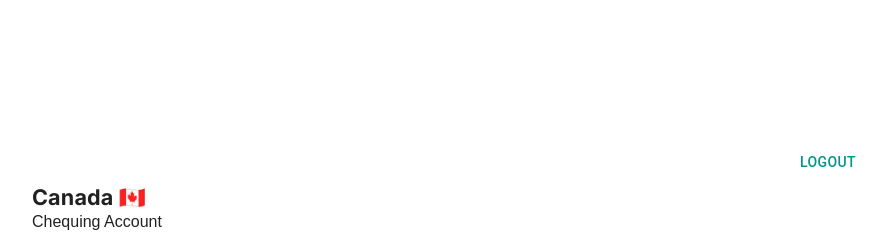
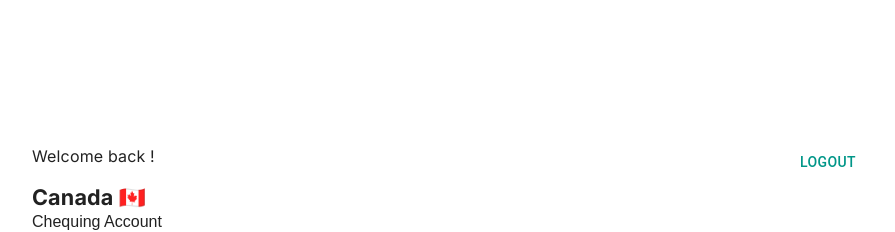
Before and after one commit to thminggg/banking-web, a Next.js app: page /banking-web/account-list in a window 1280 px wide. Shown: the top 232 px of the page, without its empty margins (192-1087 px from the left). Built offline with nearby package versions, Linux system fonts and the light colour scheme.

Commit message:
feat: Save user in session storage
Update userContext of saving user in session storage to keep
the user object over page reloading

Add util functions for saving and retrieving session storage object

Handle username display on AccountList using SWR such that it fetches
user from context gracefully

```diff
--- a/src/components/AccountList/AccountList.tsx
+++ b/src/components/AccountList/AccountList.tsx
@@ -1,7 +1,6 @@
 import { useUserContext } from "@/contexts/userContext";
 import styles from "@/styles/accountList.module.css";
 import { AccountListData, SupportedCountries } from "@/types/account";
-import { UserContextType } from "@/types/user";
 import Button from "@mui/material/Button";
 import Grid from "@mui/material/Grid";
 import { useRouter } from "next/navigation";
@@ -17,9 +16,13 @@ const countryNameMap: { [key in SupportedCountries]: string } = {
   [SupportedCountries.NZ]: "New Zealand 🇳🇿",
 };
 
+const Welcome = ({ name }: { name?: string }) => {
+  return <p>Welcome back {name}!</p>;
+};
+
 export default function AccountList({ accounts }: PropsType) {
   const router = useRouter();
-  const { user, saveUser } = useUserContext() as UserContextType;
+  const { user, saveUser } = useUserContext();
 
   const handleLogout = () => {
     saveUser({ name: "" });
@@ -30,7 +33,7 @@ export default function AccountList({ accounts }: PropsType) {
     <>
       <Grid container direction="row">
         <Grid item xs={6}>
-          {user?.name && <p>Welcome back {user?.name}!</p>}
+          <Welcome name={user?.name} />
         </Grid>
         <Grid item xs={6} className={styles.logoutButtonGrid}>
           <Button onClick={handleLogout}>Logout</Button>
--- a/src/components/Login.tsx
+++ b/src/components/Login.tsx
@@ -1,7 +1,6 @@
 "use client";
 
 import { useUserContext } from "@/contexts/userContext";
-import { UserContextType } from "@/types/user";
 import { Button } from "@mui/material";
 import Grid from "@mui/material/Grid";
 import TextField from "@mui/material/TextField";
@@ -18,7 +17,7 @@ const Login = () => {
   const [password, setPassword] = useState("");
 
   // Context User
-  const { user, saveUser } = useUserContext() as UserContextType;
+  const { user, saveUser } = useUserContext();
 
   const handleInput = (event: React.ChangeEvent<HTMLInputElement>) => {
     switch (event.target.id) {
--- a/src/containers/AccountListContainer.tsx
+++ b/src/containers/AccountListContainer.tsx
@@ -1,8 +1,6 @@
 "use client";
 
-import { AccountListData } from "@/types/account";
 import AccountList from "@/components/AccountList/AccountList";
-import { useState } from "react";
 import { accounts as accountData } from "@/data/accounts";
 
 export default function AccountListContainer() {
--- a/src/contexts/userContext.tsx
+++ b/src/contexts/userContext.tsx
@@ -1,7 +1,9 @@
 "use client";
 
 import { User, UserContextType } from "@/types/user";
+import { sessGetItem, sessSetItem } from "@/utils/sessionStorage";
 import React, { createContext, useContext, useState } from "react";
+import useSWR, { mutate } from "swr";
 
 const defaultUser = {
   name: "",
@@ -10,14 +12,37 @@ const defaultUser = {
 // Create a context
 const UserContext = createContext<UserContextType | null>(null);
 
+/**
+ * Use the user context with SWR to handle SSR gracefully
+ * Notes: Prevent error of
+ * https://stackoverflow.com/questions/66374123/warning-text-content-did-not-match-server-im-out-client-im-in-div
+ */
 export function useUserContext() {
-  return useContext(UserContext);
+  const { user, saveUser } = useContext(UserContext) as UserContextType;
+  const { data, error, isLoading } = useSWR("sessUser", () => user);
+
+  // Revalidate before using it
+  mutate("sessUser");
+
+  return {
+    user: data,
+    saveUser,
+    error,
+    isLoading,
+  };
 }
 
 export function UserProvider({ children }: { children: React.ReactNode }) {
-  const [user, setUser] = useState<User | null>(defaultUser);
+  // Retrieve user from session storage
+  const localUser = sessGetItem("user");
+  const _user = localUser || defaultUser;
+
+  const [user, setUser] = useState<User | null>(_user);
   const saveUser = (user: User) => {
     setUser(user);
+
+    // Save user in session storage
+    sessSetItem("user", user);
   };
 
   return (
--- /dev/null
+++ b/src/utils/sessionStorage.ts
@@ -0,0 +1,11 @@
+export const sessSetItem = (key: string, value: any) => {
+  if (typeof window !== "undefined") {
+    sessionStorage.setItem(key, JSON.stringify(value));
+  }
+};
+
+export const sessGetItem = (key: string) => {
+  if (typeof window !== "undefined") {
+    return JSON.parse(sessionStorage.getItem(key) as string);
+  }
+};
```
Also changed, not shown: src/utils/utils.ts (+19 -0 lines).
